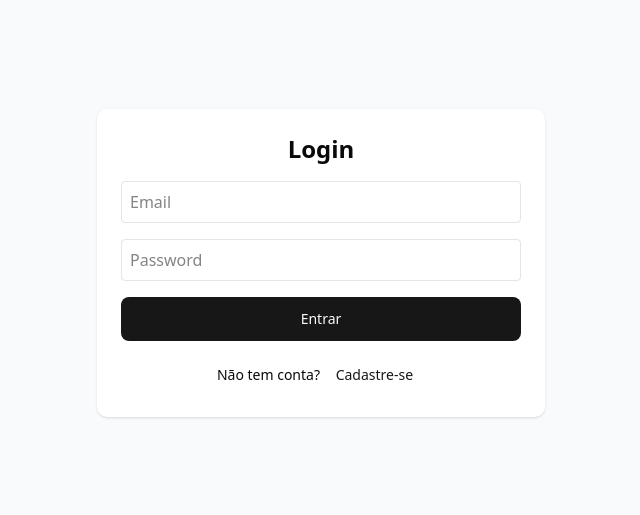
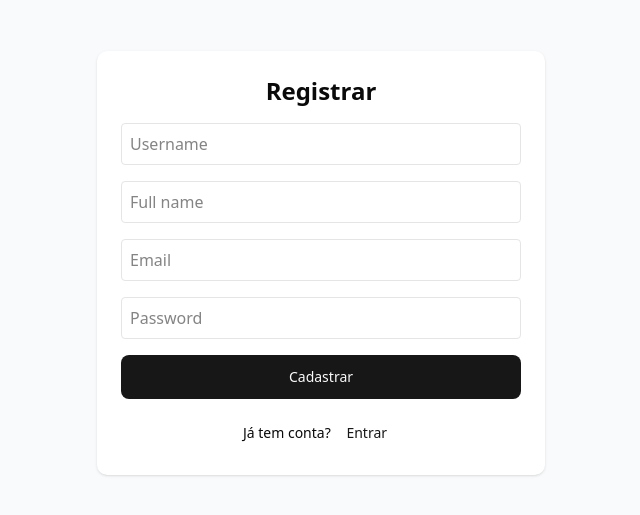
Before and after one commit to victormxlo/finance-math-web, a React (Vite) app: page /auth in a window 1280 px wide. Shown: the part 153-668 px from the top of the page, without its empty margins (319-959 px from the left). Built offline with nearby package versions, Linux system fonts and the light colour scheme; no server answers.

Commit message:
feat: create redirect to auth page from landing page

```diff
--- a/src/components/landing/HeroSection.tsx
+++ b/src/components/landing/HeroSection.tsx
@@ -1,11 +1,12 @@
 import { useNavigate } from "react-router-dom";
 import { Button } from "@/components/ui/button";
+import { AUTH_MODES, type AuthMode } from "@/features/auth/constants/authMode";
 
 export function HeroSection() {
   const navigate = useNavigate();
 
-  const goToAuth = () =>
-    navigate("/auth");
+  const goToAuth = (mode: AuthMode) =>
+    navigate(`/auth?mode=${mode}`);
 
   return (
     <section className="flex flex-col items-center text-center py-24 bg-gradient-to-b from-background to-muted">
@@ -16,10 +17,10 @@ export function HeroSection() {
         Domine conceitos financeiros com exercícios interativos, conquistas e estatísticas personalizadas.
       </p>
       <div className="flex gap-4">
-        <Button size="lg" onClick={() => goToAuth()}>
+        <Button size="lg" onClick={() => goToAuth(AUTH_MODES.REGISTER)}>
           Começar Agora
         </Button>
-        <Button size="lg" variant="outline" onClick={() => goToAuth()}>
+        <Button size="lg" variant="outline" onClick={() => goToAuth(AUTH_MODES.LOGIN)}>
           Entrar
         </Button>
       </div>
--- a/src/features/auth/components/LoginForm.tsx
+++ b/src/features/auth/components/LoginForm.tsx
@@ -23,8 +23,8 @@ export function LoginForm() {
       login(response);
 
       if (isAuthenticated) {
+        console.log(isAuthenticated);
         navigate("/");
-        console.log("authenticated");
       }
     } catch (err: any) {
       console.error(err);
@@ -52,12 +52,13 @@ export function LoginForm() {
         onChange={(e) => setPassword(e.target.value)}
         required
       />
+      {error && <p className="text-red-500 text-sm">{error}</p>}
       <Button
         type="submit"
         size="lg"
         className="w-full"
       >
-        Entrar
+        {loading ? "Entrando" : "Entrar"}
       </Button>
     </form>
   );
--- a/src/features/auth/components/RegisterForm.tsx
+++ b/src/features/auth/components/RegisterForm.tsx
@@ -22,14 +22,10 @@ export function RegisterForm() {
 
     try {
       const type = 0;
-      const response = await AuthService
-        .register({ username, fullName, email, password, type });
+      const response = await AuthService.register({ username, fullName, email, password, type });
       login(response);
 
-      if (isAuthenticated) {
-        navigate("/");
-        console.log("authenticated");
-      }
+      navigate("/");
     } catch (err: any) {
       setError(err);
       console.error(err);
@@ -72,12 +68,13 @@ export function RegisterForm() {
         onChange={(e) => setPassword(e.target.value)}
         required
       />
+      {error && <p className="text-red-500 text-sm">{error}</p>}
       <Button
         type="submit"
         size="lg"
         className="w-full"
       >
-        Cadastrar
+        {loading ? "Cadastrando" : "Cadastrar"}
       </Button>
     </form>
   );
--- /dev/null
+++ b/src/features/auth/constants/authMode.ts
@@ -0,0 +1,6 @@
+export const AUTH_MODES = {
+  LOGIN: "login",
+  REGISTER: "register",
+} as const;
+
+export type AuthMode = typeof AUTH_MODES[keyof typeof AUTH_MODES];
--- a/src/features/auth/pages/AuthPage.tsx
+++ b/src/features/auth/pages/AuthPage.tsx
@@ -2,31 +2,42 @@ import { useState } from "react";
 import { RegisterForm } from "../components/RegisterForm";
 import { LoginForm } from "../components/LoginForm";
 import { Button } from "@/components/ui/button";
+import { useSearchParams } from "react-router-dom";
+import { AUTH_MODES, type AuthMode } from "@/features/auth/constants/authMode";
 
 export function AuthPage() {
-  const [mode, setMode] = useState<"login" | "register">("login");
+  const [searchParams, setSearchParams] = useSearchParams();
+  const initialMode = searchParams.get("mode") === AUTH_MODES.LOGIN ?
+    AUTH_MODES.LOGIN : AUTH_MODES.REGISTER;
+
+  const [mode, setMode] = useState<AuthMode>(initialMode);
+
+  function changeMode(newMode: AuthMode) {
+    setMode(newMode);
+    setSearchParams({ mode: newMode });
+  };
 
   return (
     <div className="min-h-screen flex items-center justify-center bg-gray-50">
       <div className="w-full max-w-md bg-white p-6 rounded-lg shadow">
         <h1 className="text-2xl font-bold mb-4 text-center">
-          {mode === "login" ? "Login" : "Registrar"}
+          {mode === AUTH_MODES.LOGIN ? "Login" : "Registrar"}
         </h1>
 
-        {mode === "login" ? <LoginForm /> : <RegisterForm />}
+        {mode === AUTH_MODES.LOGIN ? <LoginForm /> : <RegisterForm />}
 
         <div className="mt-4 text-center text-sm">
-          {mode === "login" ? (
+          {mode === AUTH_MODES.LOGIN ? (
             <p>
               Não tem conta?{" "}
-              <Button size="sm" variant="link" onClick={() => setMode("register")}>
+              <Button size="sm" variant="link" onClick={() => changeMode(AUTH_MODES.REGISTER)}>
                 Cadastre-se
               </Button>
             </p>
           ) : (
             <p>
               Já tem conta?{" "}
-              <Button size="sm" variant="link" onClick={() => setMode("login")}>
+              <Button size="sm" variant="link" onClick={() => changeMode(AUTH_MODES.LOGIN)}>
                 Entrar
               </Button>
             </p>
--- a/src/lib/constants/storageKeys.ts
+++ b/src/lib/constants/storageKeys.ts
@@ -2,3 +2,5 @@ export const STORAGE_KEYS = {
   USER: "numera_user",
   USER_TOKEN: "numera_user_token"
 } as const;
+
+export type StorageKeys = typeof STORAGE_KEYS[keyof typeof STORAGE_KEYS];
```
